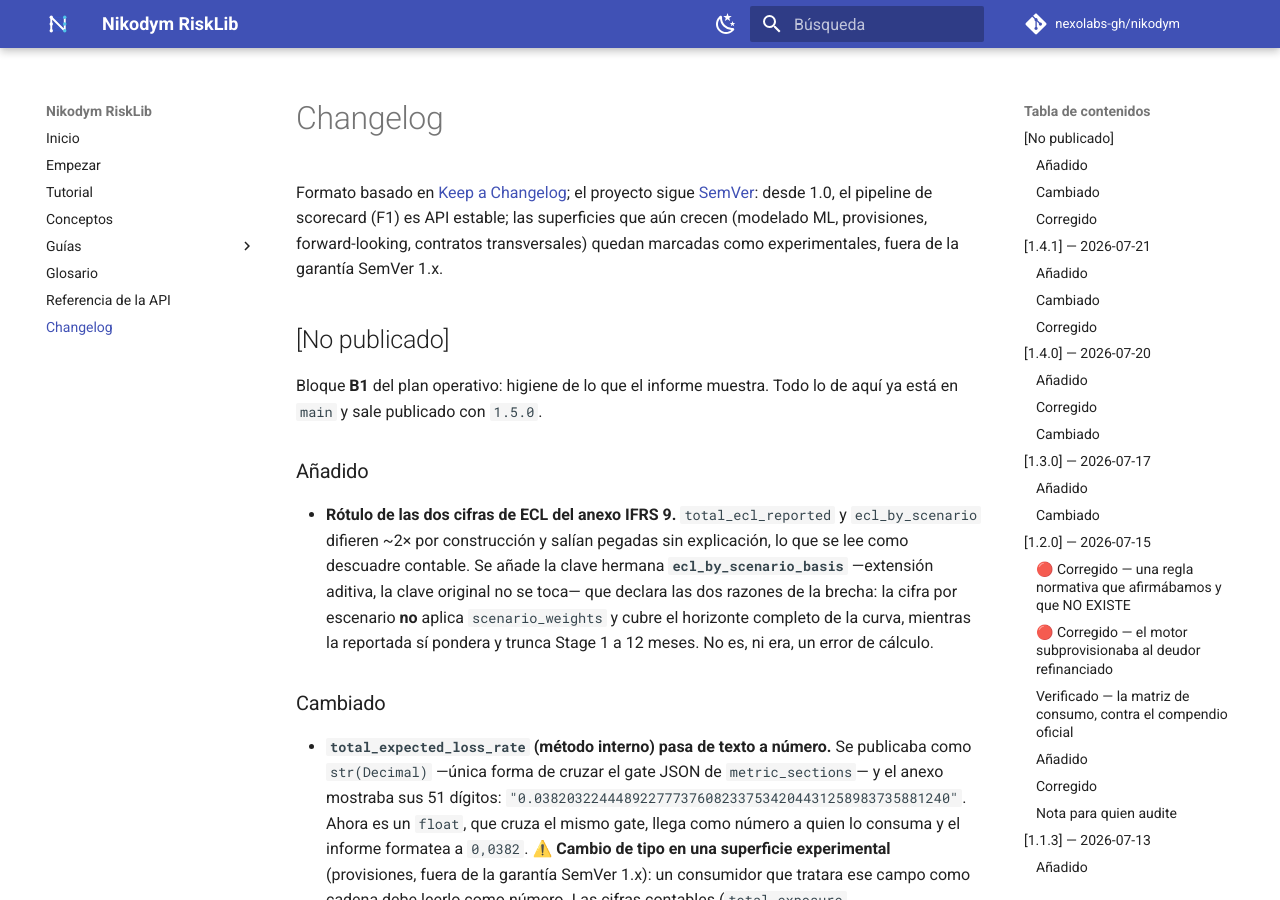
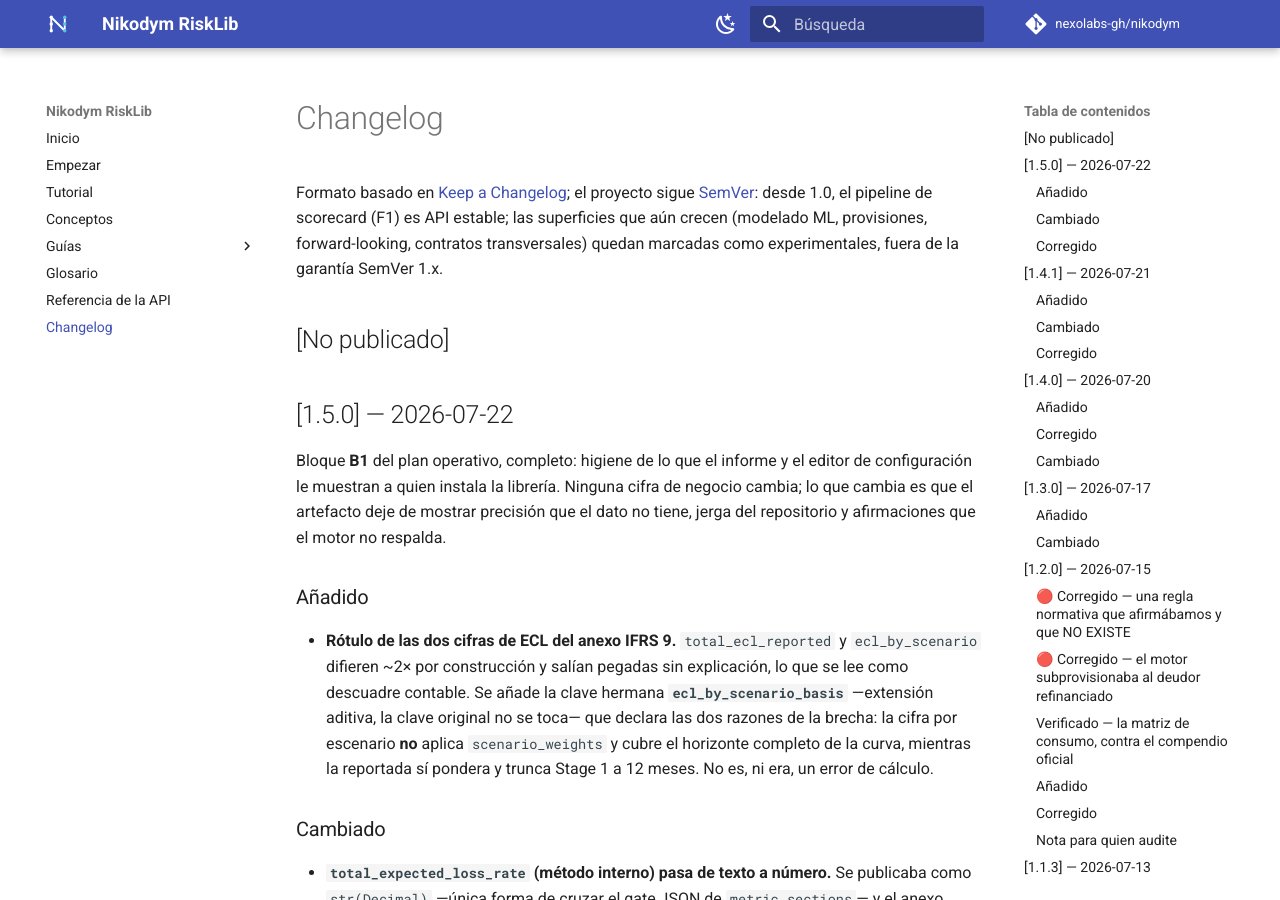
Before and after one commit to nexolabs-gh/nikodym, an MkDocs documentation site: the page built from docs_site/changelog.md, in a window 1280 px wide and 900 px high. Built offline with MkDocs 1.6.1 and Material for MkDocs 9.7.7, drawn with Linux system fonts in a browser that asks for light colours; comment, search, counter and statistics services are not loaded.

Commit message:
chore(release): 1.5.0 — cierre del bloque B1
Bump antes de la recaptura, porque el informe embebe library_versions.nikodym:
recapturar primero dejaria la demo declarando una version que no es la que
PyPI publica.

B1 queda cerrado con sus tres items. El release publica, de una vez, el rotulo
de las dos cifras de ECL del anexo IFRS 9, los diagnosticos de seleccion con 6
cifras significativas, la tasa de perdida esperada como numero, el diagnostico
real al degradar PDF/.docx y la limpieza de jerga del editor de config.

Ninguna cifra de negocio cambia.

Co-Authored-By: Claude Opus 4.8 <noreply@anthropic.com>

```diff
--- a/CHANGELOG.md
+++ b/CHANGELOG.md
@@ -7,8 +7,12 @@ contratos transversales) quedan marcadas como experimentales, fuera de la garant
 
 ## [No publicado]
 
-Bloque **B1** del plan operativo: higiene de lo que el informe muestra. Todo lo de aquí ya está en
-`main` y sale publicado con `1.5.0`.
+## [1.5.0] — 2026-07-22
+
+Bloque **B1** del plan operativo, completo: higiene de lo que el informe y el editor de
+configuración le muestran a quien instala la librería. Ninguna cifra de negocio cambia; lo que
+cambia es que el artefacto deje de mostrar precisión que el dato no tiene, jerga del repositorio y
+afirmaciones que el motor no respalda.
 
 ### Añadido
 
--- a/src/nikodym/__init__.py
+++ b/src/nikodym/__init__.py
@@ -9,7 +9,7 @@ pública de alto nivel (`run`, `assemble_run`) se re-exporta de forma **perezosa
 
 from typing import TYPE_CHECKING, Any
 
-__version__ = "1.4.1"
+__version__ = "1.5.0"
 
 __all__ = ["__version__", "assemble_run", "run"]
 
```
Also changed, not shown: AGENTS.md (+6 -6 lines), docs/ROADMAP.md (+25 -16 lines).
